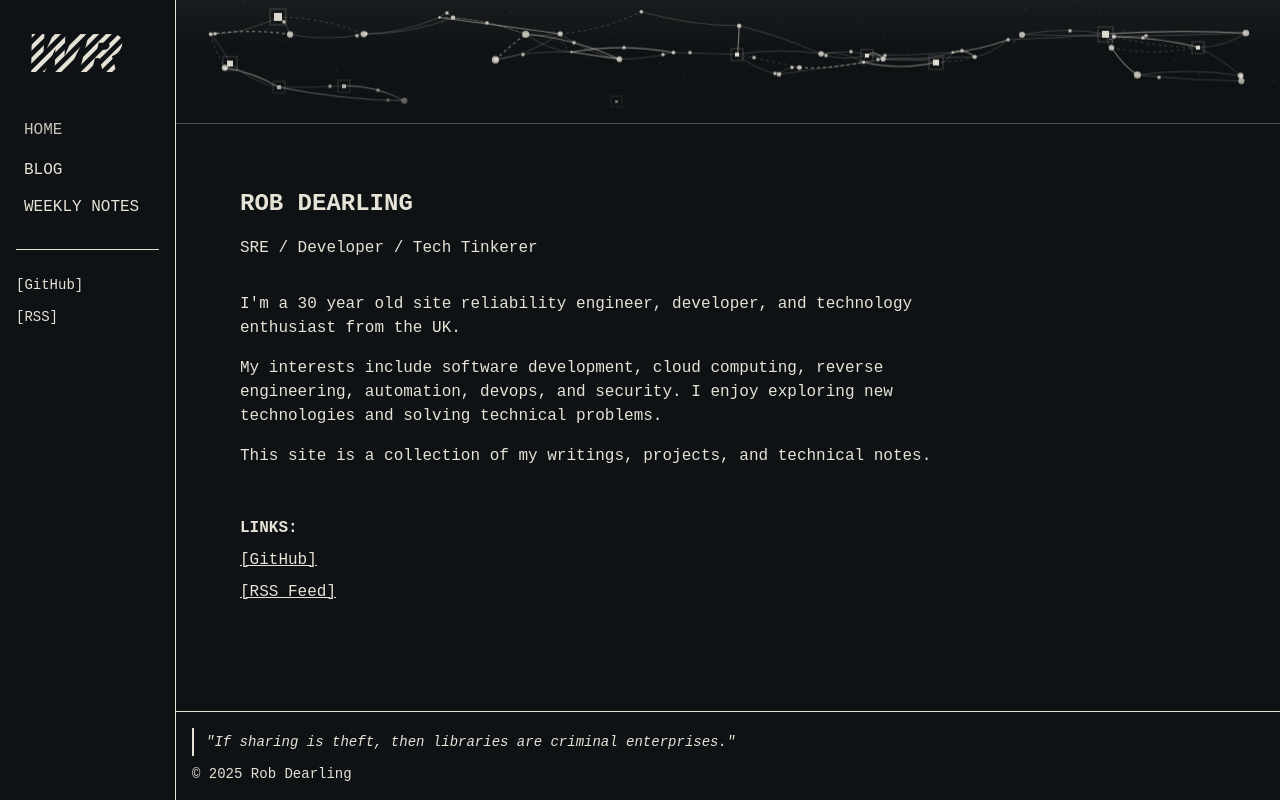
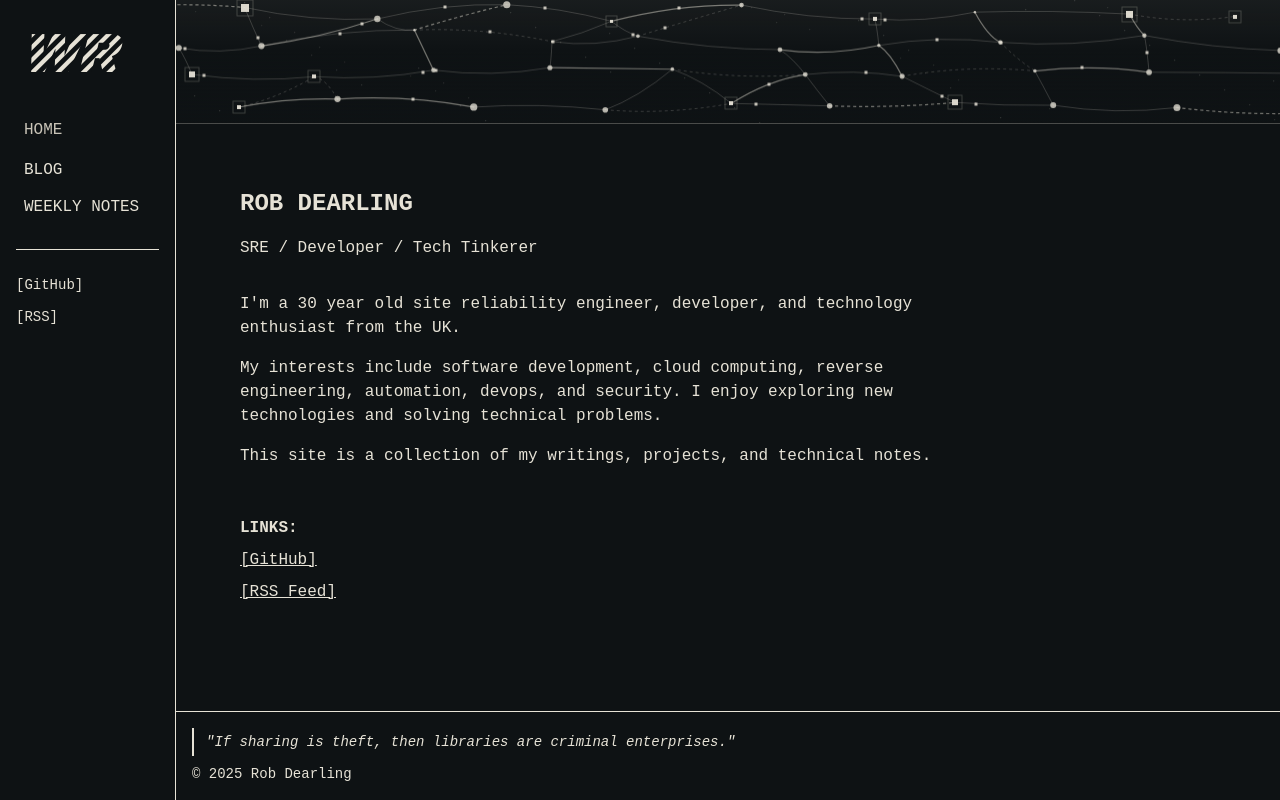
Before and after one commit to RobDearling/robdearling.github.io, a Next.js app: page / in a window 1280 px wide. Built offline with nearby package versions, Linux system fonts and the light colour scheme.

Commit message:
style: extend signal paths across header

```diff
--- a/components/signal-header.tsx
+++ b/components/signal-header.tsx
@@ -38,9 +38,12 @@ function createField(width: number) {
 
   for (let index = 0; index < count; index += 1) {
     const column = index / Math.max(1, count - 1);
+    const verticalBand = index % 4;
     nodes.push({
-      x: Math.min(0.97, Math.max(0.03, column + (random() - 0.5) * 0.055)),
-      y: 0.08 + random() * 0.78,
+      // Extend beyond the canvas so paths enter through both side borders.
+      x: -0.04 + column * 1.08 + (random() - 0.5) * 0.045,
+      // Stagger four overlapping bands to keep the full banner populated.
+      y: 0.045 + verticalBand * 0.245 + random() * 0.135,
       driftX: 2 + random() * 5,
       driftY: 2 + random() * 7,
       phase: random() * Math.PI * 2,
@@ -59,7 +62,7 @@ function createField(width: number) {
           candidate.y - node.y,
         ),
       }))
-      .filter(({ to, distance }) => to !== from && distance < 0.25)
+      .filter(({ to, distance }) => to !== from && distance < 0.28)
       .sort((a, b) => a.distance - b.distance)
       .slice(0, node.kind > 0.7 ? 4 : 3);
 
--- a/styles/global.css
+++ b/styles/global.css
@@ -173,18 +173,6 @@ h1, h2, h3, h4, h5, h6 {
       var(--background-color) 100%
     ),
     var(--background-color);
-}
-
-.site-signal-banner::after {
-  position: absolute;
-  inset: 0;
-  content: "";
-  pointer-events: none;
-  background: linear-gradient(
-    to bottom,
-    transparent 62%,
-    var(--background-color) 100%
-  );
 }
 
 .site-signal-canvas {
```
